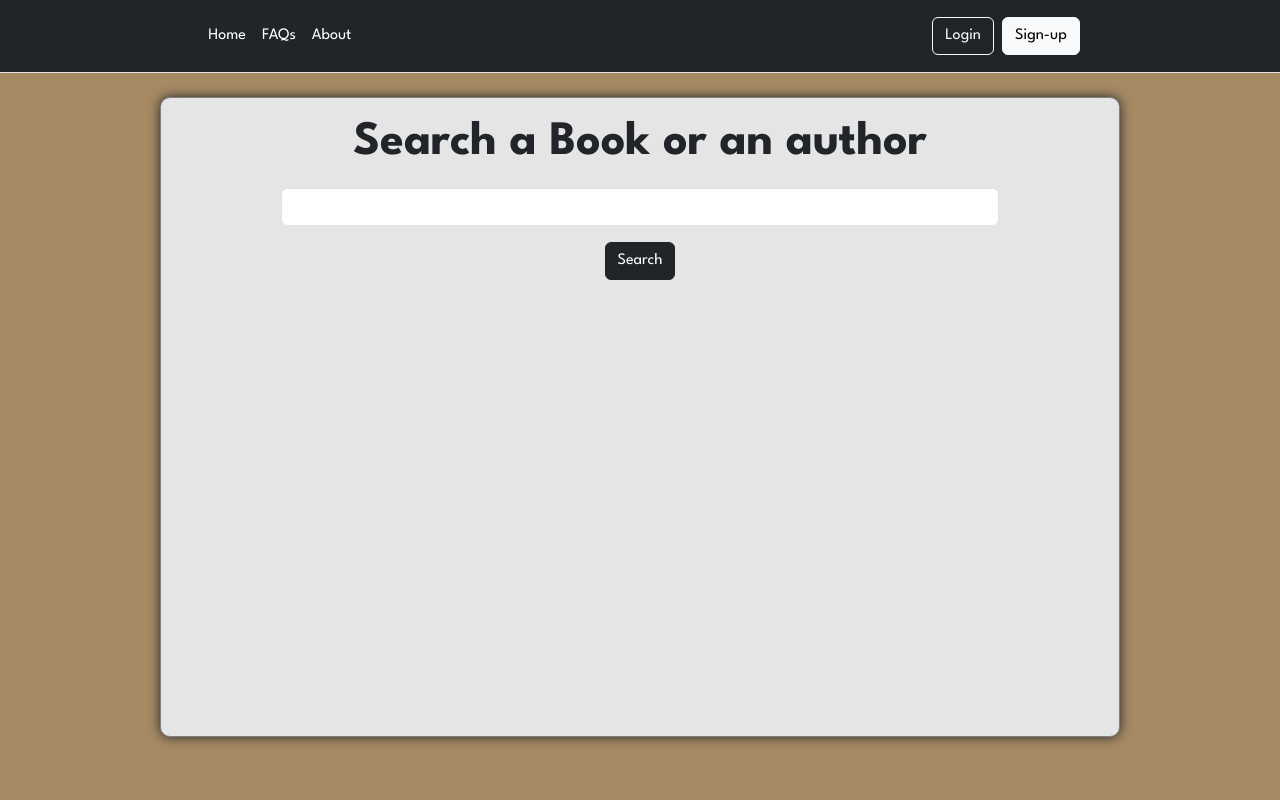
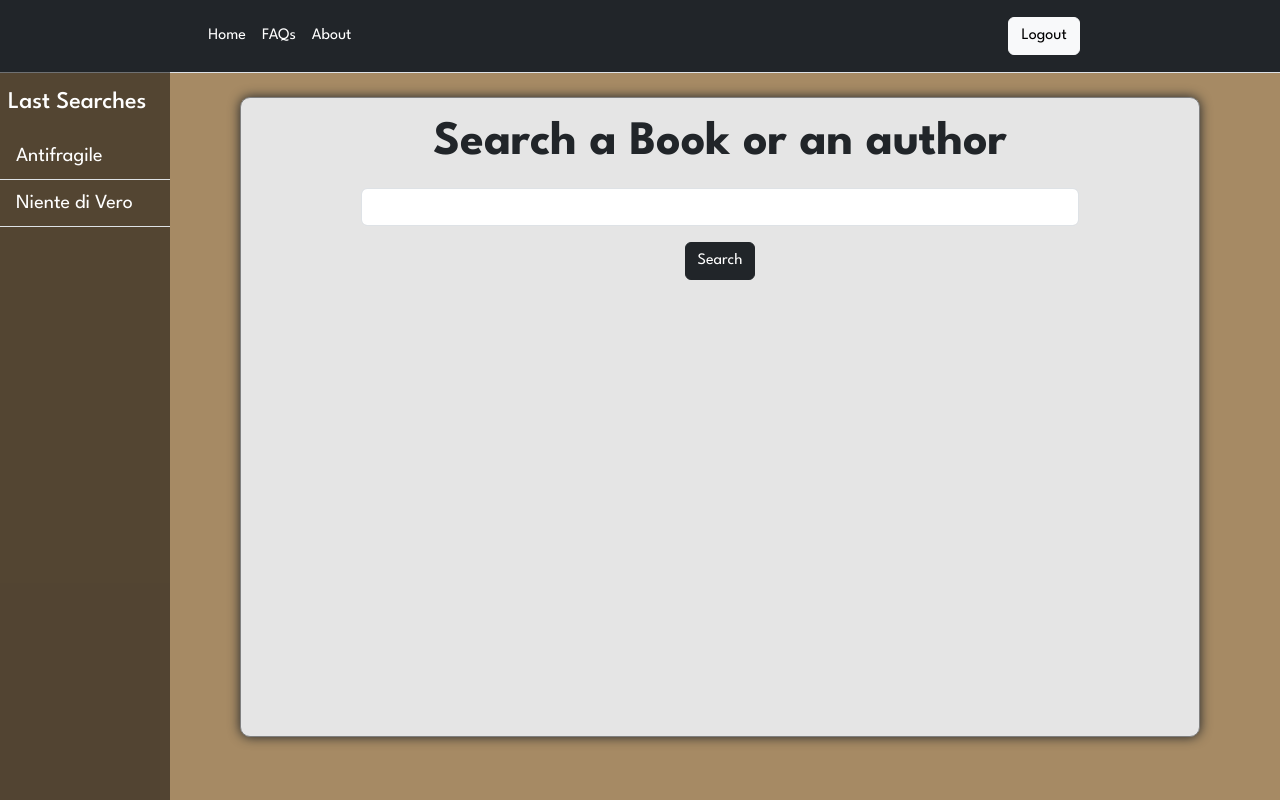
Before and after one commit to giuseppevignanello/books-smm-tool, a Vue app: page / in a window 1280 px wide. Built offline with nearby package versions, Linux system fonts and the light colour scheme.

Commit message:
add sidebar

```diff
--- a/src/App.vue
+++ b/src/App.vue
@@ -2,11 +2,13 @@
 <script lang="ts">
 import { defineComponent } from 'vue';
 import AppHeader from "./components/AppHeader.vue";
+import SideBar from "./components/SideBar.vue"
 
 
 export default defineComponent({
   components: {
     AppHeader,
+    SideBar,
   },
   data() {
 
@@ -21,7 +23,11 @@ export default defineComponent({
 <template>
   <div>
     <AppHeader></AppHeader>
-    <router-view></router-view>
+    <div class="d-flex justify-content-between">
+      <SideBar></SideBar>
+      <router-view></router-view>
+    </div>
+
 
   </div>
 </template>
--- a/src/assets/style/general.scss
+++ b/src/assets/style/general.scss
@@ -6,3 +6,7 @@
 body {
     font-family: 'League Spartan', sans-serif;
 }
+
+.bg_opacity {
+    background-color: rgba(0, 0, 0, 0.501);
+}
--- a/src/assets/style/main.scss
+++ b/src/assets/style/main.scss
@@ -1,12 +1,12 @@
 .wrapper {
     height: 80vh;
     width: 75%;
-    margin: auto;
     border: 1px solid gray;
     border-radius: 10px;
     box-shadow: 0px 0px 12px 0px;
     background: rgb(229, 229, 229);
     overflow-y: scroll;
+    margin-left: 15rem;
 }
 
 .book_card {
--- /dev/null
+++ b/src/assets/style/sidebar.scss
@@ -0,0 +1,14 @@
+.sidebar {
+    height: calc(100vh - 50px);
+    width: 170px;
+    position: fixed;
+    left: 0;
+    top: 72px;
+}
+
+.last_search:hover {
+    cursor: pointer;
+    background-color: rgb(201, 199, 199);
+    color: black;
+
+}
--- a/src/components/AppHeader.vue
+++ b/src/components/AppHeader.vue
@@ -29,8 +29,7 @@ export default {
         </ul>
 
         <div class="col-md-3 text-end">
-            <button type="button" class="btn btn-outline-light me-2">Login</button>
-            <button type="button" class="btn btn-light">Sign-up</button>
+            <button type="button" class="btn btn-light">Logout</button>
         </div>
     </header>
 </template>
--- a/src/components/IsOneOfThese.vue
+++ b/src/components/IsOneOfThese.vue
@@ -30,10 +30,10 @@ export default {
         <h3 class="text-center my-3">It's one of these?</h3>
         <div
             class="d-flex flex-column flex-md-row align-items-center justify-content-center gap-3 mx-4 row-md-cols-4 books_container">
-            <div v-for="(item) in this.store.searchResults.slice(0, 3)" class="card book_card my-1">
+            <div v-for="(item) in this.store.searchResults.slice(0, 3)" class="card bg-light book_card my-1">
                 <router-link class="text-black text-decoration-none" :to="{ name: 'single-book', params: { id: item.id } }">
                     <div class="card-body">
-                        <h5 class="card-title">{{ item.volumeInfo.title }}</h5>
+                        <h4 class="card-title display-6 text-center">{{ item.volumeInfo.title }}</h4>
                         <h6 v-for="author in item.volumeInfo.authors" class="card-text text-center">{{ author }}</h6>
 
                         <div class="text-center">{{ formatYear(item.volumeInfo.publishedDate) }} </div>
--- /dev/null
+++ b/src/components/SideBar.vue
@@ -0,0 +1,33 @@
+
+<script lang="ts">
+export default {
+    data() {
+
+
+        return {}
+    }
+}
+</script>
+
+<template>
+    <div class="sidebar d-none d-md-block bg_opacity text-white ">
+        <h4 class=" my-3 ms-2">Last Searches</h4>
+        <ul class="list-unstyled fs-5">
+            <li class="border-bottom last_search">
+                <div class="p-2 ps-3">
+                    Antifragile
+                </div>
+
+            </li>
+            <li class="border-bottom last_search">
+                <div class="p-2 ps-3">
+                    Niente di Vero
+                </div>
+
+            </li>
+        </ul>
+    </div>
+</template>
+
+
+<style lang="scss" scoped></style>
--- a/src/style.scss
+++ b/src/style.scss
@@ -1,4 +1,5 @@
 @import "/node_modules/bootstrap/scss/bootstrap.scss";
 @import "/src/assets/style/main.scss";
 @import "/src/assets//style/general.scss";
-@import "/src/assets/style/singleBook.scss"
+@import "/src/assets/style/singleBook.scss";
+@import "/src/assets/style/sidebar.scss"
```
